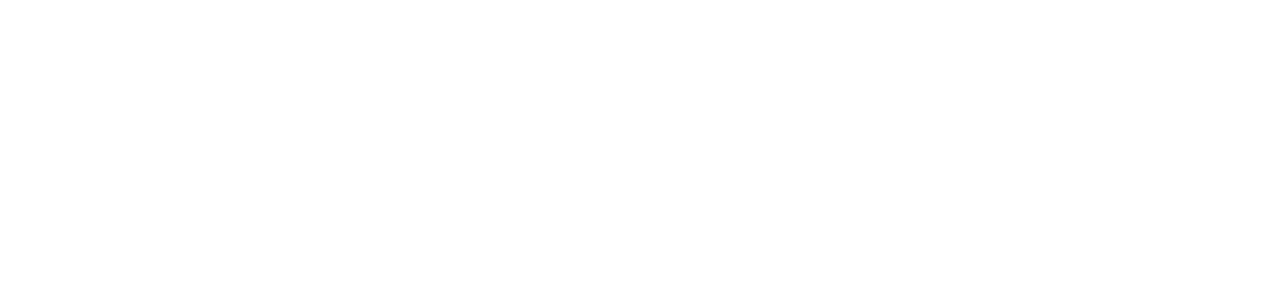
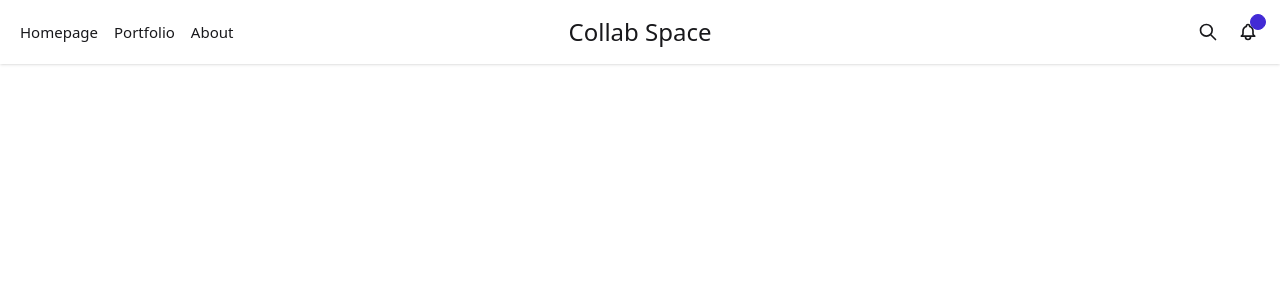
Before and after one commit to BK-Bagchi/collab-space, a React (Vite) app: page / in a window 1280 px wide. Shown: the top 300 px of the page. Built offline with nearby package versions, Linux system fonts and the light colour scheme.

Commit message:
navbar created

```diff
--- a/src/App.jsx
+++ b/src/App.jsx
@@ -1,5 +1,10 @@
+import Navbar from "./components/shared/Navbar/navbar";
 function App() {
-  return <></>;
+  return (
+    <>
+      <Navbar />
+    </>
+  );
 }
 
 export default App;
--- /dev/null
+++ b/src/components/shared/Navbar/Li.jsx
@@ -0,0 +1,13 @@
+import React from "react";
+
+const li = () => {
+  return (
+    <>
+      <li className="text-[15px] cursor-pointer">Homepage</li>
+      <li className="text-[15px] cursor-pointer">Portfolio</li>
+      <li className="text-[15px] cursor-pointer">About</li>
+    </>
+  );
+};
+
+export default li;
--- /dev/null
+++ b/src/components/shared/Navbar/Navbar.jsx
@@ -0,0 +1,89 @@
+import React from "react";
+import Li from "./Li.jsx";
+import projectName from "../../../utils/getProjectName.js";
+
+const navbar = () => {
+  return (
+    <div className="navbar bg-base-100 shadow-sm px-3">
+      <div className="navbar-start">
+        <div className="dropdown md:hidden">
+          <div tabIndex={0} role="button" className="btn btn-ghost btn-circle">
+            <svg
+              xmlns="http://www.w3.org/2000/svg"
+              className="h-5 w-5"
+              fill="none"
+              viewBox="0 0 24 24"
+              stroke="currentColor"
+            >
+              {" "}
+              <path
+                strokeLinecap="round"
+                strokeLinejoin="round"
+                strokeWidth="2"
+                d="M4 6h16M4 12h16M4 18h7"
+              />{" "}
+            </svg>
+          </div>
+          <ul
+            tabIndex="-1"
+            className="menu menu-sm dropdown-content bg-base-100 rounded-box z-1 mt-3 w-52 p-2 shadow"
+          >
+            <Li />
+          </ul>
+        </div>
+        <div className="hidden md:flex">
+          <ul
+            tabIndex="1"
+            className="menu menu-sm bg-base-100 rounded-box z-1 w-auto p-2 flex flex-row gap-4"
+          >
+            <Li />
+          </ul>
+        </div>
+      </div>
+      <div className="navbar-center">
+        <a className="text-2xl">{projectName()}</a>
+      </div>
+      <div className="navbar-end">
+        <button className="btn btn-ghost btn-circle">
+          <svg
+            xmlns="http://www.w3.org/2000/svg"
+            className="h-5 w-5"
+            fill="none"
+            viewBox="0 0 24 24"
+            stroke="currentColor"
+          >
+            {" "}
+            <path
+              strokeLinecap="round"
+              strokeLinejoin="round"
+              strokeWidth="2"
+              d="M21 21l-6-6m2-5a7 7 0 11-14 0 7 7 0 0114 0z"
+            />{" "}
+          </svg>
+        </button>
+        <button className="btn btn-ghost btn-circle">
+          <div className="indicator">
+            <svg
+              xmlns="http://www.w3.org/2000/svg"
+              className="h-5 w-5"
+              fill="none"
+              viewBox="0 0 24 24"
+              stroke="currentColor"
+            >
+              {" "}
+              <path
+                strokeLinecap="round"
+                strokeLinejoin="round"
+                strokeWidth="2"
+                d="M15 17h5l-1.405-1.405A2.032 2.032 0 0118 14.158V11a6.002 6.002 0 00-4-5.659V5a2 2 0 10-4 0v.341C7.67 6.165 6 8.388 6 11v3.159c0 .538-.214 1.055-.595 1.436L4 17h5m6 0v1a3 3 0 11-6 0v-1m6 0H9"
+              />{" "}
+            </svg>
+            <span className="badge badge-xs badge-primary indicator-item"></span>
+          </div>
+        </button>
+      </div>
+    </div>
+  );
+};
+
+export default navbar;
--- /dev/null
+++ b/src/utils/getProjectName.js
@@ -0,0 +1,5 @@
+const projectName = () => "Collab Space";
+
+export const projectSlogan = () => "One space, endless collaboration";
+
+export default projectName;
```
